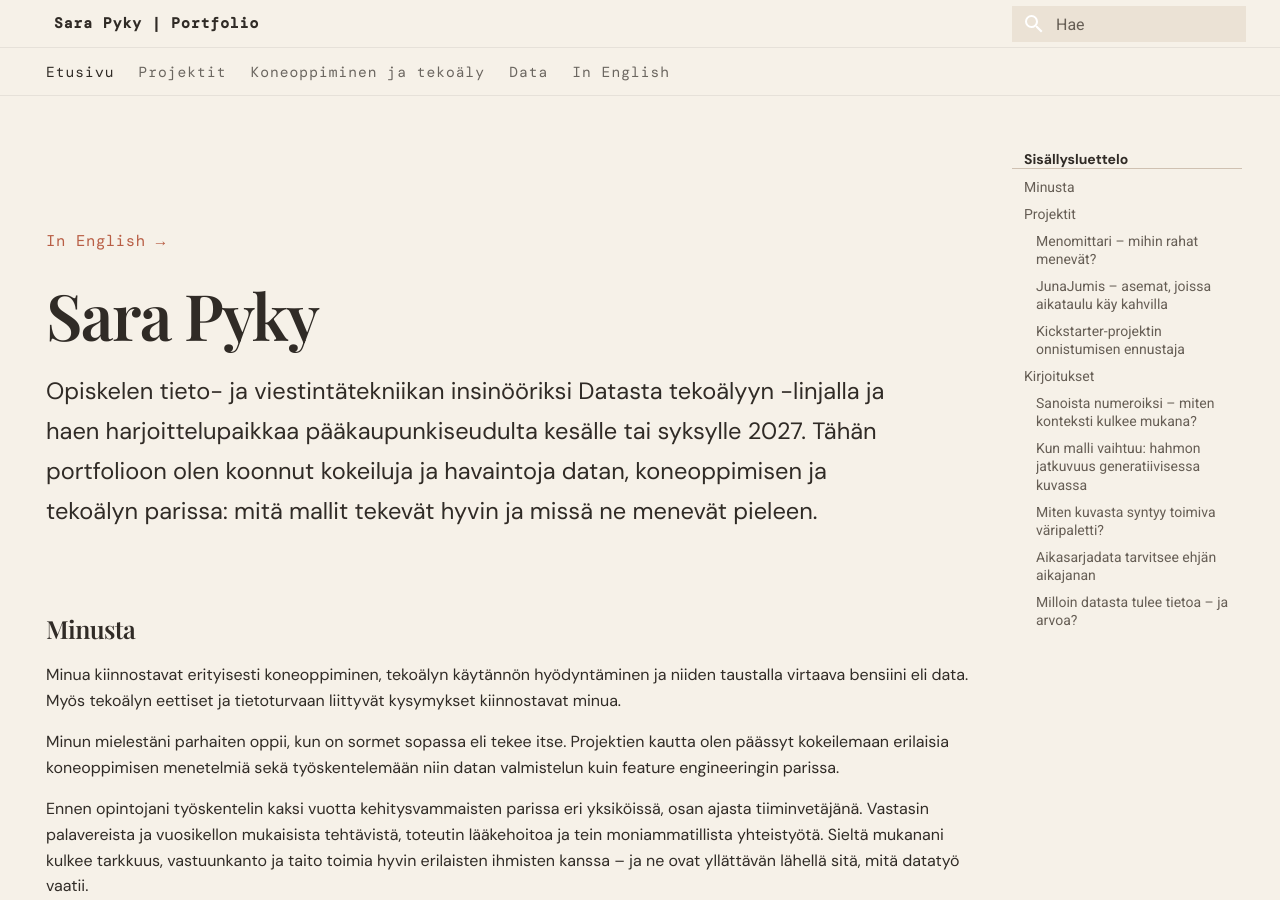
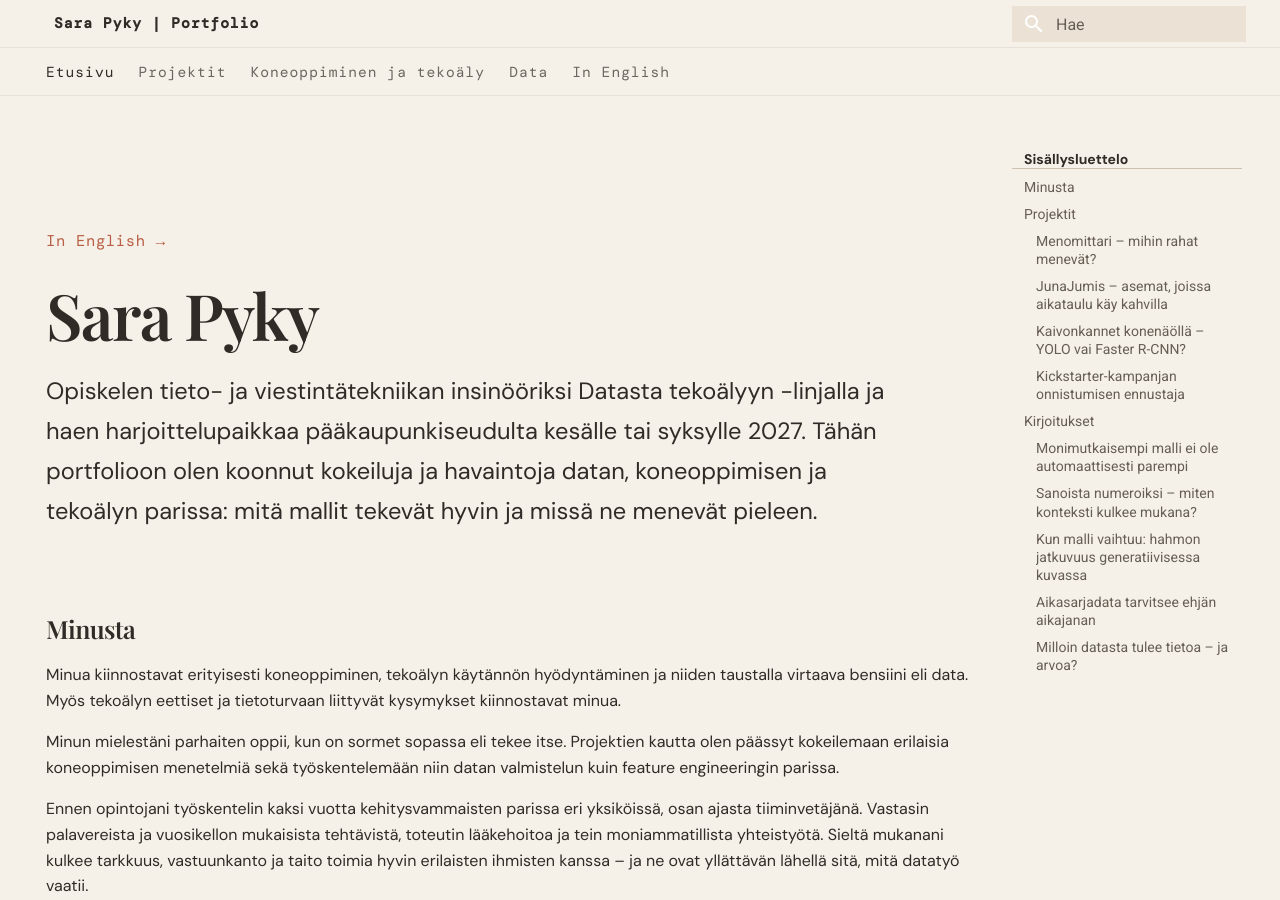
Before and after one commit to tuuturulla/tuuturulla.github.io, an MkDocs documentation site: the page built from docs/index.md, in a window 1280 px wide and 900 px high. Built offline with MkDocs 1.6.1 and Material for MkDocs 9.7.7, drawn with Linux system fonts in a browser that asks for light colours; some web fonts are replaced; some of the changed text lies outside the part shown.

Commit message:
Add computer vision project and model comparison article
- New project page: manhole cover detection (YOLO vs Faster R-CNN)
- New article: a more complex model is not automatically better
- Hide the colour palette article for now
- Use portfolio colours for the back-to-top button
- Align the Kickstarter title with the CV

Co-Authored-By: Claude Opus 5.5 <noreply@anthropic.com>

```diff
--- a/docs/index.md
+++ b/docs/index.md
@@ -60,9 +60,23 @@ Rakensin dataputken, joka hakee junadatan Fintrafficin rajapinnasta, mallintaa s
 
 <div class="article-card" markdown>
 
+<p class="card-meta">Tiimiprojekti · yrityksen aineisto</p>
+
+### Kaivonkannet konenäöllä – YOLO vai Faster R-CNN?
+
+Koulutimme ja vertailimme kohteentunnistusmalleja yli 10 000 kuvan aineistolla. Olin Product Owner, suunnittelin annotointiprosessin, testasin esikäsittelyn vaikutusta ja vastasin Faster R-CNN -mallista.
+
+<p class="card-tags">Python · PyTorch · YOLO · Faster R-CNN · Label Studio · PostgreSQL · Scrum</p>
+
+[Lue projektista →](projektit/kaivonkannet.md){ .card-link }
+
+</div>
+
+<div class="article-card" markdown>
+
 <p class="card-meta">Tiimiprojekti · neljä opiskelijaa</p>
 
-### Kickstarter-projektin onnistumisen ennustaja
+### Kickstarter-kampanjan onnistumisen ennustaja
 
 Ennustaa, kuinka todennäköisesti Kickstarter-projekti onnistuu. Sovellus antaa myös tekoälyn tuottamia parannusehdotuksia sen perusteella, mitkä piirteet vaikuttivat mallin ennusteeseen. Olin tiimissä Project Owner ja kehittäjä ja mukana lähes kaikissa vaiheissa: datan esikäsittelyssä, feature engineeringissä, mallien vertailussa ja Streamlit-sovelluksessa.
 
@@ -75,6 +89,20 @@ Ennustaa, kuinka todennäköisesti Kickstarter-projekti onnistuu. Sovellus antaa
 ## Kirjoitukset
 
 Kirjoitukset pohjautuvat pääosin kurssitöihini, ja jokaisen lopussa kerrotaan sen tausta. Hesh'thar on oma projektini.
+
+<div class="article-card" markdown>
+
+<p class="card-meta">Kurssityön pohjalta · Syväoppiminen I</p>
+
+### Monimutkaisempi malli ei ole automaattisesti parempi
+
+Vertasin neuroverkkoja ja valmiita malleja yksinkertaisempiin ratkaisuihin. Useassa kokeilussa yksinkertainen malli ylsi lähes samaan, ja vahvakin malli kompastui dataan.
+
+<p class="card-tags">PyTorch · siirtovaikutus · Naive Bayes · RoBERTa · MobileNet · InceptionV3</p>
+
+[Lue kirjoitus →](kirjoitukset/monimutkaisempi-malli.md){ .card-link }
+
+</div>
 
 <div class="article-card" markdown>
 
@@ -106,20 +134,6 @@ Tein generatiivisen lyhytvideon, jossa sama hahmo kulkee kohtauksesta toiseen. M
 
 <div class="article-card" markdown>
 
-<p class="card-meta">Kurssityön pohjalta · Johdatus koneoppimiseen</p>
-
-### Miten kuvasta syntyy toimiva väripaletti?
-
-Kirjoitin skriptin, joka muodostaa kuvasta väripaletin k-Meansilla, ja vertasin RGB- ja HSV-väriavaruutta. Klustereiden määrän valitsin elbow-menetelmällä.
-
-<p class="card-tags">Python · OpenCV · scikit-learn · k-Means · klusterointi</p>
-
-[Lue kirjoitus →](kirjoitukset/kuvan-varit.md){ .card-link }
-
-</div>
-
-<div class="article-card" markdown>
-
 <p class="card-meta">Kurssityön pohjalta · Syväoppiminen I</p>
 
 ### Aikasarjadata tarvitsee ehjän aikajanan
--- a/docs/stylesheets/extra.css
+++ b/docs/stylesheets/extra.css
@@ -494,3 +494,15 @@
   color: var(--portfolio-rust) !important;
   box-shadow: none !important;
 }
+
+/* "Takaisin ylös" button: use the portfolio colours in both colour schemes. */
+.md-top {
+  background-color: var(--portfolio-paper);
+  color: var(--portfolio-muted);
+}
+
+.md-top:focus,
+.md-top:hover {
+  background-color: var(--portfolio-rust);
+  color: #fff9f2;
+}
--- a/mkdocs.yml
+++ b/mkdocs.yml
@@ -6,6 +6,8 @@ site_url: https://tuuturulla.github.io/
 exclude_docs: |
   assets/**/*.png
   !assets/junajumis-arkkitehtuuri.png
+  # Hidden for now; the file is kept so it can be restored later.
+  kirjoitukset/kuvan-varit.md
 
 theme:
   name: material
@@ -29,10 +31,11 @@ nav:
   - Projektit:
       - "Menomittari – mihin rahat menevät?": projektit/menomittari.md
       - "JunaJumis – asemat, joissa aikataulu käy kahvilla": projektit/junajumis.md
+      - "Kaivonkannet konenäöllä": projektit/kaivonkannet.md
   - Koneoppiminen ja tekoäly:
+      - Monimutkaisempi malli ei ole automaattisesti parempi: kirjoitukset/monimutkaisempi-malli.md
       - Sanoista numeroiksi: kirjoitukset/kieli-ja-konteksti.md
       - "Kun malli vaihtuu: hahmon jatkuvuus generatiivisessa kuvassa": kirjoitukset/genai-hahmon-jatkuvuus.md
-      - Miten kuvasta syntyy toimiva väripaletti?: kirjoitukset/kuvan-varit.md
   - Data:
       - Aikasarjadata tarvitsee ehjän aikajanan: kirjoitukset/aikasarjojen-aikajarjestys.md
       - Milloin datasta tulee tietoa – ja arvoa?: kirjoitukset/datasta-tietoa-ja-arvoa.md
```
Also changed, not shown: docs/en/index.md (+29 -15 lines), docs/kirjoitukset/monimutkaisempi-malli.md (added, +85 -0 lines), docs/projektit/kaivonkannet.md (added, +117 -0 lines), docs/assets/malli-fossa.webp (added), docs/assets/malli-koira-kissa.webp (added), docs/assets/malli-roc-kyberviha.webp (added).
